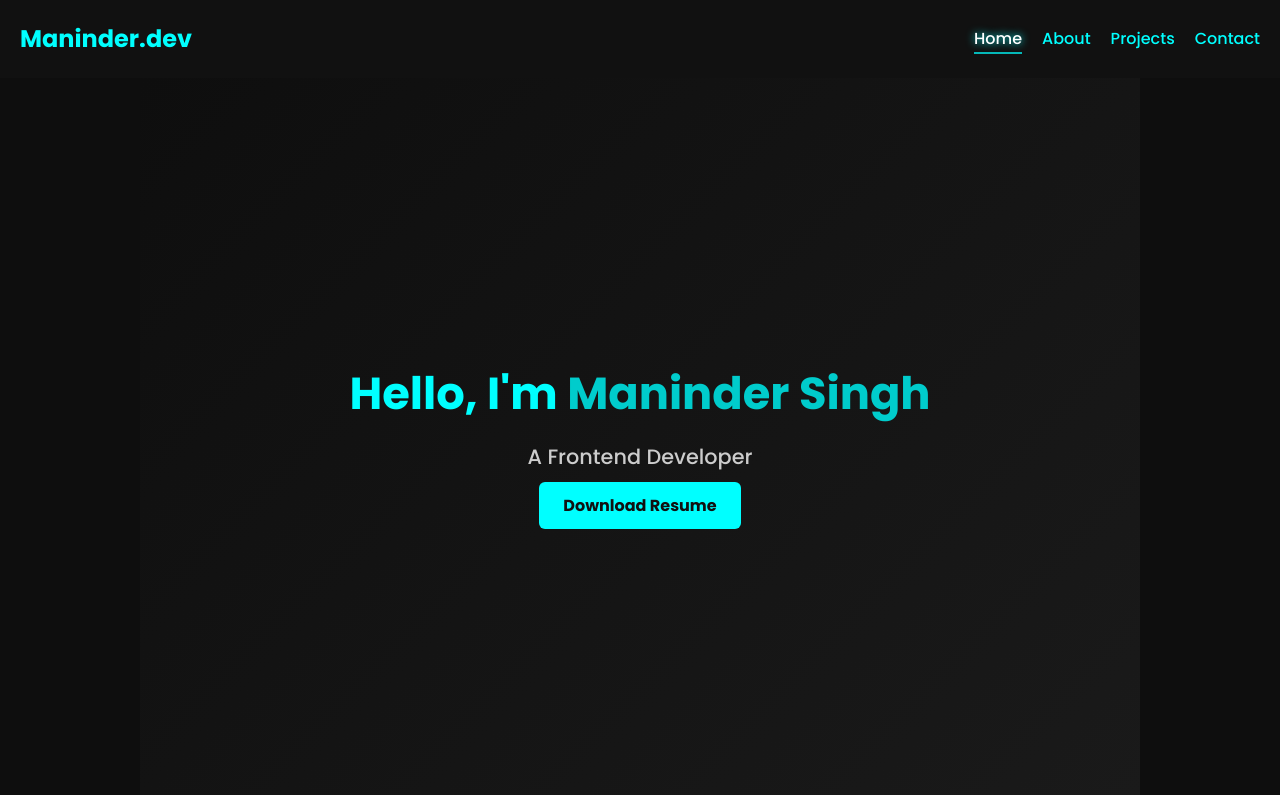
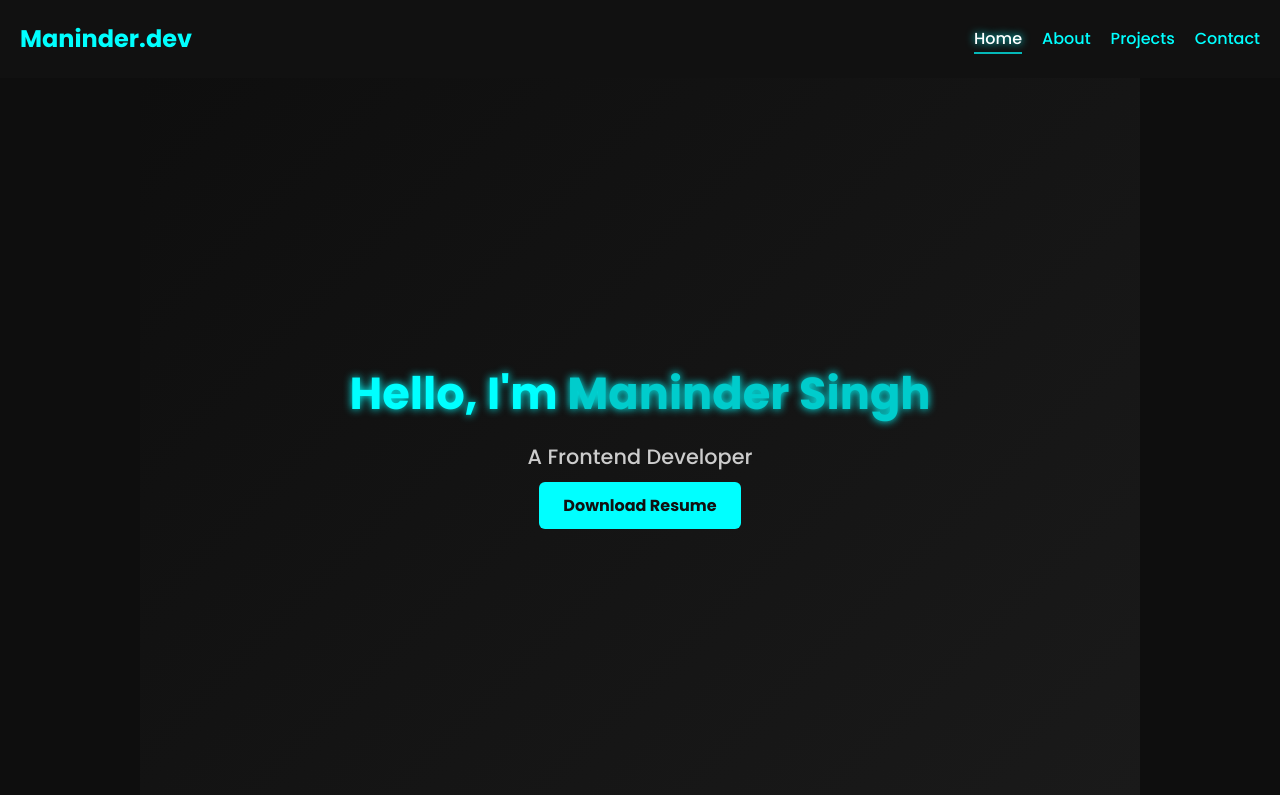
Before and after one commit to maninder-singh-97/my-portfolio, a plain HTML site: page index.html in a window 1280 px wide. In both pictures the pointer is over the element 640 px from the left and 393 px from the top of the page. Shown: the top 795 px of the page. Drawn offline with Linux system fonts and the light colour scheme.

Commit message:
Applied glow hover for all text and special nav underline + glow

```diff
--- a/style.css
+++ b/style.css
@@ -22,6 +22,22 @@ section {
 main {
   animation: fadeInUp 0.7s ease both;
 }
+
+/* === General Glow on Hover for Text Elements === */
+h1:hover,
+h2:hover,
+h3:hover,
+p:hover,
+span:hover,
+.contact input:hover,
+.contact textarea:hover {
+  text-shadow: 0 0 8px #00ffff;
+}
+.resume-btn:hover {
+  background: #00cccc;
+  box-shadow: 0 0 8px #00ffff;
+}
+
 
 /* === Navbar Styles === */
 .navbar {
@@ -51,14 +67,12 @@ main {
   transition: all 0.3s ease;
 }
 
-/* Hover and Active Effects */
+/* Hover and Active Effects for Navbar */
 .nav-links li a:hover,
 .nav-links li a.active {
   color: #ffffff;
   text-shadow: 0 0 8px #00ffff;
 }
-
-/* Underline Effect */
 .nav-links li a::after {
   content: "";
   position: absolute;
@@ -74,7 +88,6 @@ main {
 .nav-links li a.active::after {
   width: 100%;
 }
-
 
 /* === Hero Section === */
 .hero {
@@ -106,9 +119,7 @@ main {
   border-radius: 6px;
   font-weight: 600;
   transition: 0.3s ease;
-}
-.resume-btn:hover {
-  background: #00cccc;
+  text-decoration: none;
 }
 
 /* === Section Titles === */
```
